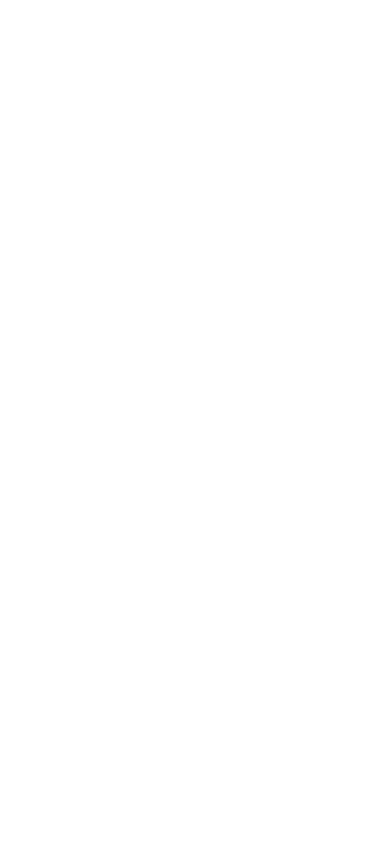
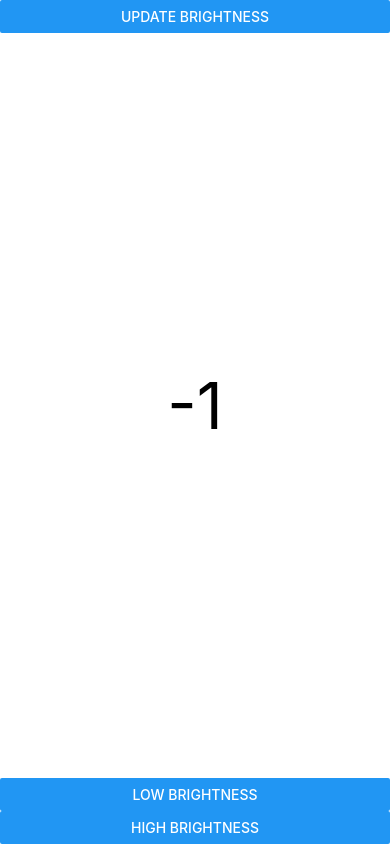
Before and after one commit to kumi1688/dataCollector, a React Native app: screen / in a window 390 px wide. Built offline with nearby package versions, Linux system fonts and the light colour scheme.

Commit message:
밝기 조절 테스트

```diff
--- a/App.js
+++ b/App.js
@@ -3,13 +3,15 @@
 import {Provider} from 'react-redux';
 import {configureStore} from '@reduxjs/toolkit';
 import rootReducer from './slices';
+import TempUI from './TempUI';
 
 const store = configureStore({reducer: rootReducer});
 
 export default function App() {
   return (
     <Provider store={store}>
-      <View />
+      {/* <View /> */}
+      <TempUI />
     </Provider>
   );
 }
--- /dev/null
+++ b/Brightness.js
@@ -0,0 +1,6 @@
+import {NativeModules} from 'react-native';
+
+const {BrightnessModule} = NativeModules;
+
+export const getBrightness = () => BrightnessModule.getBrightness();
+export const setBrightness = bri => BrightnessModule.setBrightness(bri);
--- /dev/null
+++ b/TempUI.js
@@ -0,0 +1,46 @@
+import React, {useState} from 'react';
+import {Button, SafeAreaView, StyleSheet, Text, View} from 'react-native';
+import {getBrightness, setBrightness} from './Brightness';
+import DeviceBrightness from '@adrianso/react-native-device-brightness';
+
+export default function TempUI() {
+  const [value, setValue] = useState(-1);
+  const onPress = async () => {
+    const brightness = await getBrightness();
+    setValue(brightness);
+  };
+
+  const onPressLow = () => {
+    setBrightness(0.25);
+    // DeviceBrightness.setBrightnessLevel(0.25);
+  };
+  const onPressHigh = () => {
+    setBrightness(1);
+    // DeviceBrightness.setBrightnessLevel(1);
+  };
+
+  return (
+    <SafeAreaView style={styles.block}>
+      <Button title="Update Brightness" onPress={onPress} />
+      <View style={styles.textWrapper}>
+        <Text style={styles.text}>{value}</Text>
+      </View>
+      <Button title="Low Brightness" onPress={onPressLow} />
+      <Button title="High Brightness" onPress={onPressHigh} />
+    </SafeAreaView>
+  );
+}
+
+const styles = StyleSheet.create({
+  block: {
+    flex: 1,
+  },
+  textWrapper: {
+    alignItems: 'center',
+    justifyContent: 'center',
+    flex: 1,
+  },
+  text: {
+    fontSize: 64,
+  },
+});
--- a/package.json
+++ b/package.json
@@ -10,6 +10,7 @@
     "lint": "eslint ."
   },
   "dependencies": {
+    "@adrianso/react-native-device-brightness": "^1.2.5",
     "@reduxjs/toolkit": "^1.8.5",
     "axios": "^0.27.2",
     "react": "18.1.0",
```
Also changed, not shown: 6 other files (tests, documents, lock files or other folders).
